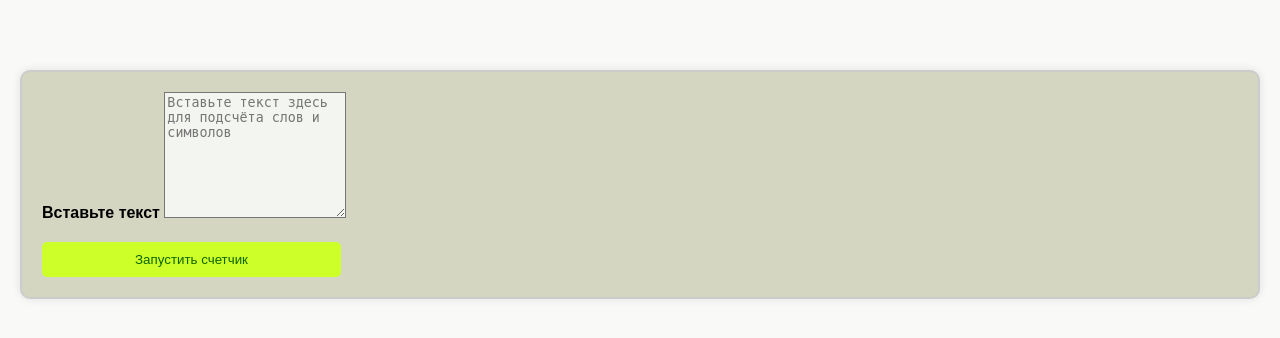
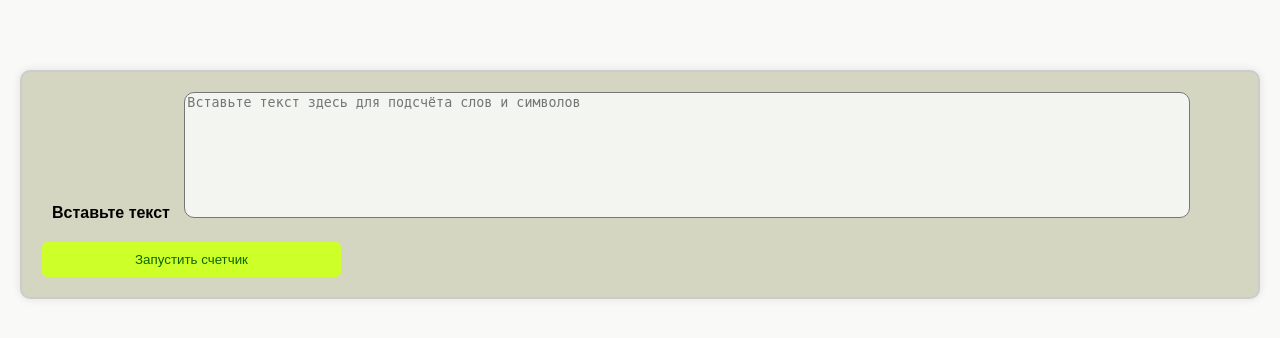
Before and after one commit to Yashima-san/Django_projects, a Django app: page / in a window 1280 px wide. Shown: the part 67-405 px from the top of the page. Run offline with Django 5.2, Linux system fonts and the light colour scheme.

Commit message:
7 commit

```diff
--- a/wordcounter/wordcounter/word/static/css/word_style.css
+++ b/wordcounter/wordcounter/word/static/css/word_style.css
@@ -26,7 +26,7 @@ body {
     border-radius: 10px;
     padding: 20px;
     margin-bottom: 20px;
-    background-color: #0c6500;
+    background-color: #cdff28;
     box-shadow: 0 0 10px rgba(0, 0, 0, 0.1);
 }
 .result-card h3 {
@@ -44,10 +44,14 @@ body {
 }
 .form-group label {
     font-weight: bold;
+    margin: 10px;
+
 }
 .form-group textarea {
+    width: 1000px;
     background-color: #f3f5f0;
-    resize: vertical;
+    resize:none;
+    border-radius: 10px;
 }
 .ads-section {
     margin-top: 20px;
--- a/wordcounter/wordcounter/word/templates/counter.HTML
+++ b/wordcounter/wordcounter/word/templates/counter.HTML
@@ -22,7 +22,7 @@
     <form action="" method="POST">
         {% csrf_token %}
         <div class="form-group">
-        <label for="text1">Вставьте текст</label>
+        <label class="label" for="text1">Вставьте текст</label>
         <textarea class="form-control" placeholder="Вставьте текст здесь для подсчёта слов и символов"
                     name="texttocount" id="text1" rows="8">{{ text }}</textarea>
         </div>
```
Lines whose indentation alone changed are shown as unchanged.
